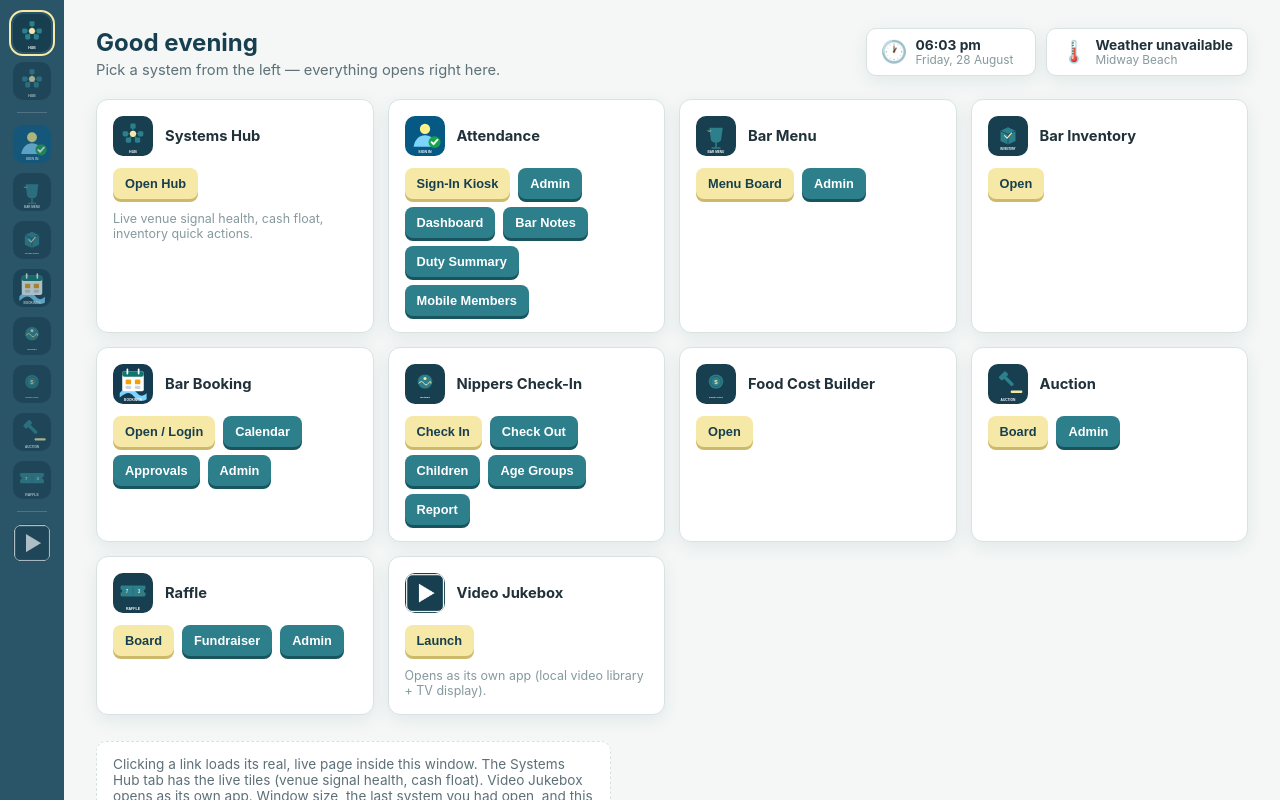
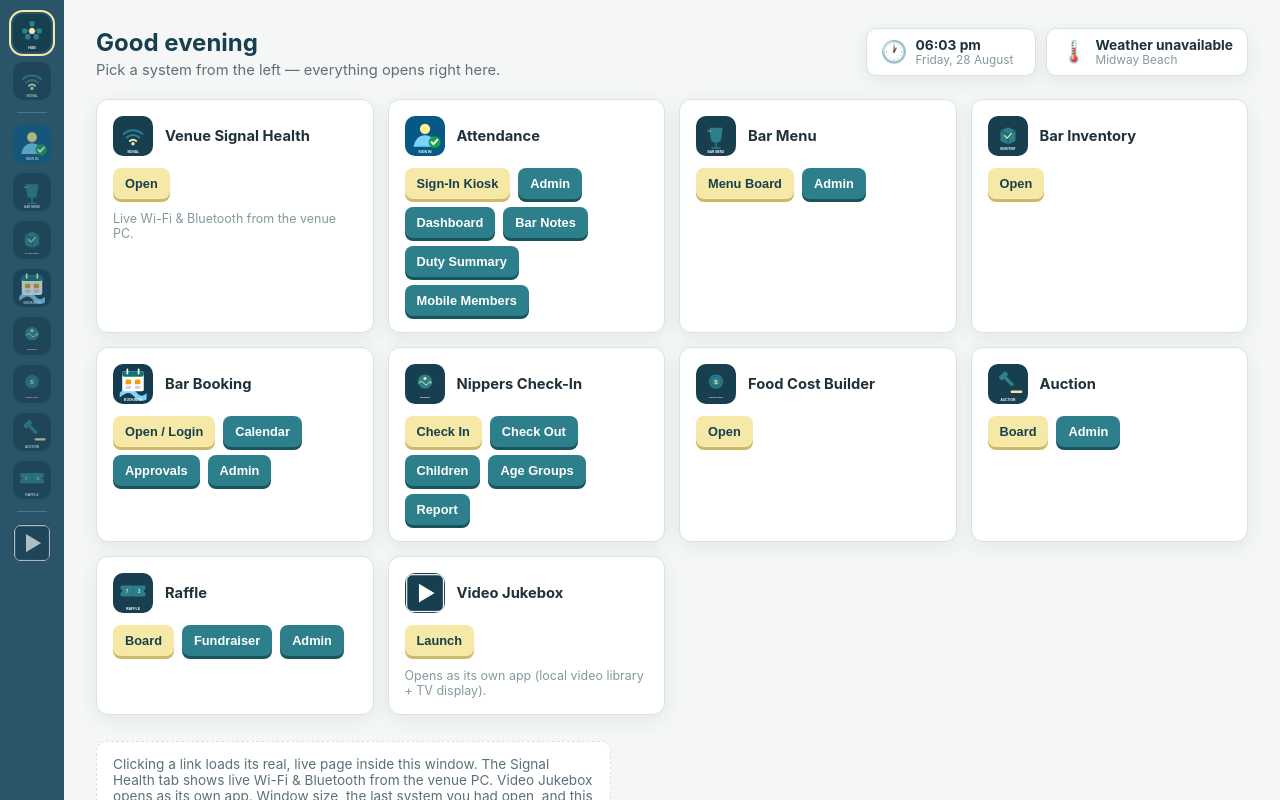
Before and after one commit to midwaysurfbar/mslsc-shell, an Electron app: page renderer/index.html in a window 1280 px wide. Drawn offline with Linux system fonts and the light colour scheme; no server answers.

Commit message:
v0.3.1: replace the Systems Hub tab with a Venue Signal Health tab
The Shell's own home screen already covers the launcher grid, so
loading the whole Hub website was redundant. The tab now loads the
Hub's dedicated /?view=signal panel — just the live Wi-Fi / Bluetooth
signal health section — with its own signal icon.

Co-Authored-By: Claude Sonnet 5 <noreply@anthropic.com>

```diff
--- a/package.json
+++ b/package.json
@@ -2,7 +2,7 @@
   "name": "mslsc-shell",
   "productName": "MSLSC",
   "private": true,
-  "version": "0.3.0",
+  "version": "0.3.1",
   "description": "A desktop shell that loads the live MSLSC systems inside one window instead of a dozen browser tabs.",
   "author": "Midway Surf Lifesaving Club",
   "main": "main.js",
--- a/renderer/index.html
+++ b/renderer/index.html
@@ -189,7 +189,7 @@
 <body>
   <nav class="rail" id="rail">
     <button class="active" data-id="home" title="Home"><img src="../assets/icons/icon-hub.svg" alt="" /></button>
-    <button data-id="hub" title="Systems Hub (live tiles)"><img src="../assets/icons/icon-hub.svg" alt="" /></button>
+    <button data-id="signal" title="Venue Signal Health"><img src="../assets/icons/icon-signal.svg" alt="" /></button>
     <div class="sep"></div>
     <button data-id="attendance" title="Attendance"><img src="../assets/icons/icon-attendance.svg" alt="" /></button>
     <button data-id="barmenu" title="Bar Menu"><img src="../assets/icons/icon-barmenu.svg" alt="" /></button>
@@ -230,11 +230,11 @@
 
     <div class="grid">
       <div class="card">
-        <div class="card-head"><img src="../assets/icons/icon-hub.svg" alt="" /><b>Systems Hub</b></div>
+        <div class="card-head"><img src="../assets/icons/icon-signal.svg" alt="" /><b>Venue Signal Health</b></div>
         <div class="card-links">
-          <button class="primary" data-id="hub">Open Hub</button>
+          <button class="primary" data-id="signal">Open</button>
         </div>
-        <p style="margin:0;color:var(--ink-faint);font-size:0.78rem;">Live venue signal health, cash float, inventory quick actions.</p>
+        <p style="margin:0;color:var(--ink-faint);font-size:0.78rem;">Live Wi-Fi &amp; Bluetooth from the venue PC.</p>
       </div>
       <div class="card">
         <div class="card-head"><img src="../assets/icons/icon-attendance.svg" alt="" /><b>Attendance</b></div>
@@ -309,7 +309,7 @@
       </div>
     </div>
 
-    <div class="hint">Clicking a link loads its real, live page inside this window. The Systems Hub tab has the live tiles (venue signal health, cash float). Video Jukebox opens as its own app. Window size, the last system you had open, and this app stay remembered between launches - closing the window just tucks it into the system tray.</div>
+    <div class="hint">Clicking a link loads its real, live page inside this window. The Signal Health tab shows live Wi-Fi &amp; Bluetooth from the venue PC. Video Jukebox opens as its own app. Window size, the last system you had open, and this app stay remembered between launches - closing the window just tucks it into the system tray.</div>
   </main>
 
   <script>
```
Also changed, not shown: main.js (+3 -4 lines), assets/icons/icon-signal.svg (added).
